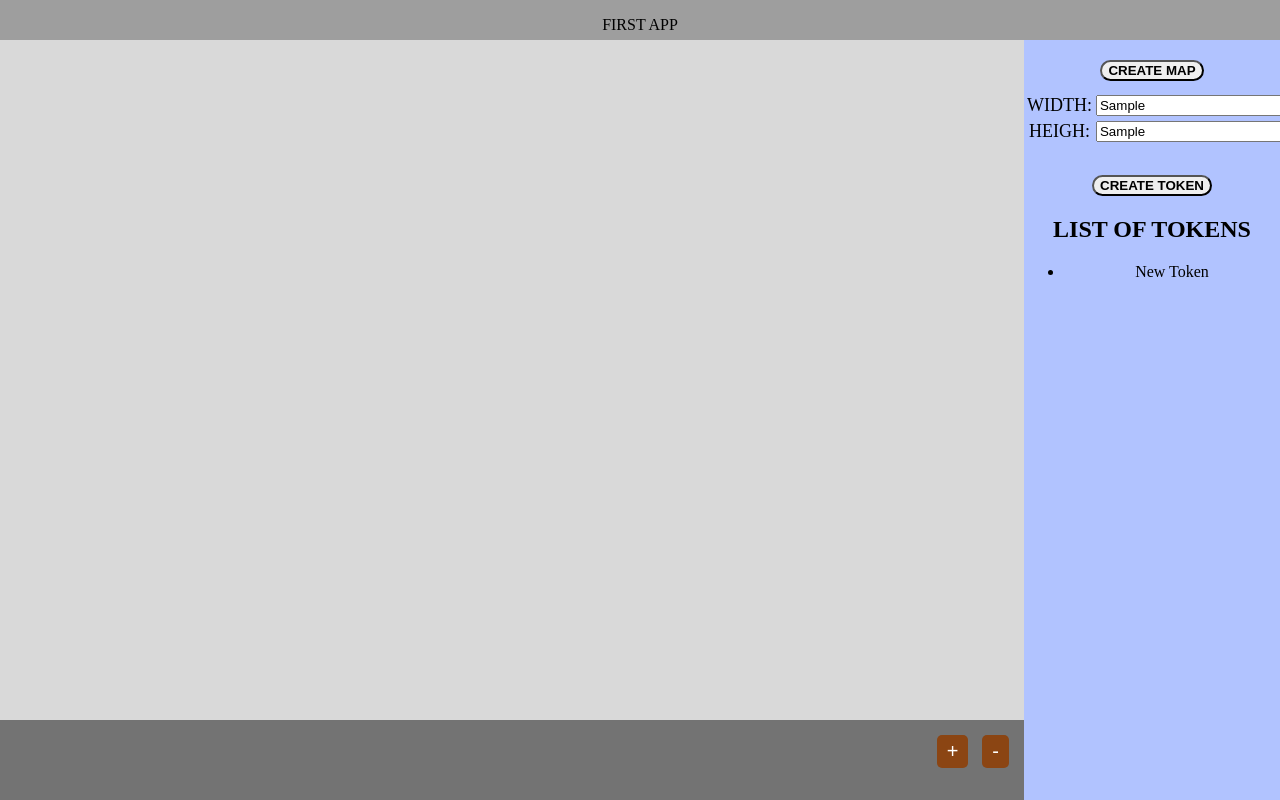
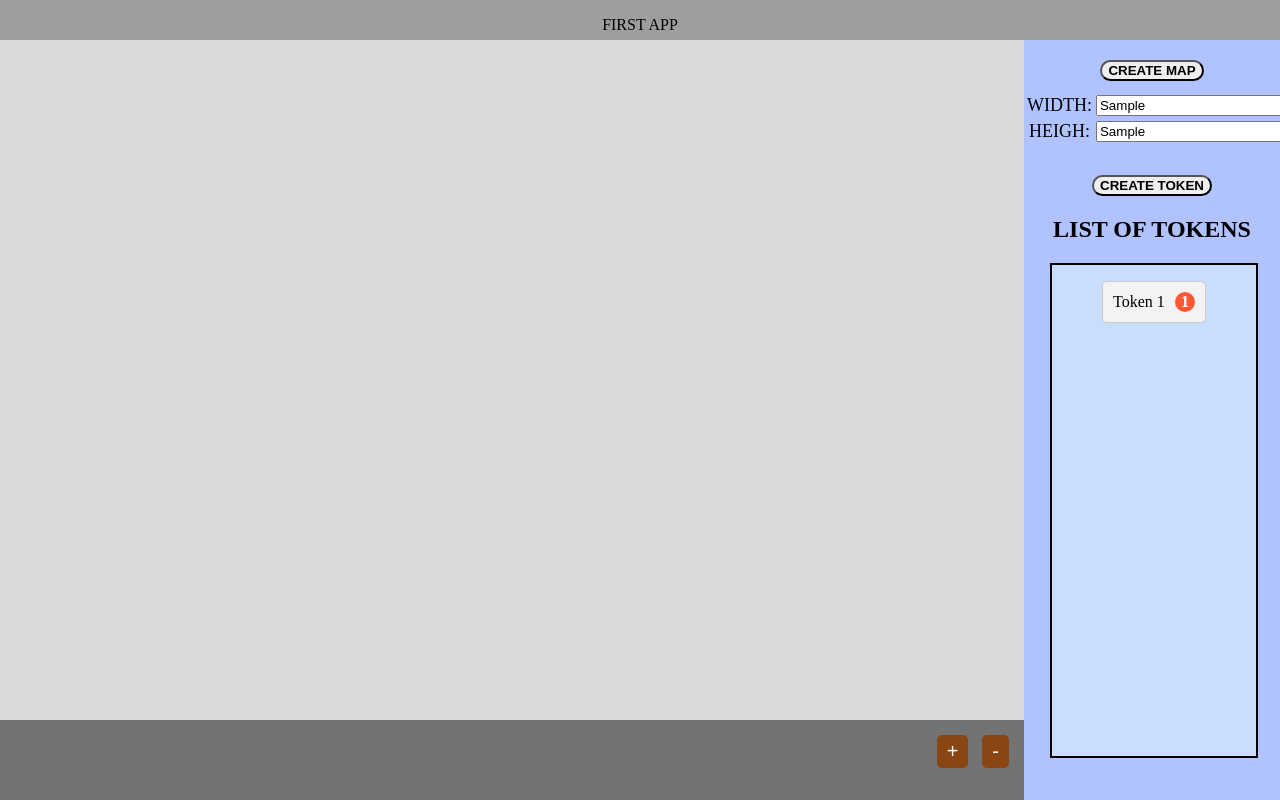
Before and after one commit to strokovrg/VTT_web, a plain HTML site: page src/index.html in a window 1280 px wide. Both pictures are taken after typing "Sample", "Sample" into the empty fields and a click on the button "CREATE TOKEN". Drawn offline with Linux system fonts and the light colour scheme.

Commit message:
Token List, NO DnD

```diff
--- a/src/index.html
+++ b/src/index.html
@@ -11,7 +11,7 @@
 
     <mainfield>
         <div class="map-container">
-            <div class = "deskmap"></div>
+            <div class = "deskmap" ></div>
         </div>
     </mainfield>
 
@@ -33,11 +33,11 @@
         </div>
         <div class = "tokens">
             <button class = "createtoken">CREATE TOKEN</button>
-            <div class="table2">
-                <h2>LIST OF TOKENS</h2>
-                <ul style="list-style-type:disc;" class="tokenlist">
-
-                </ul>
+            <h2>LIST OF TOKENS</h2>
+            <div class="token-container">
+                <div class="table2">
+                    <ul style="list-style-type:disc;" class="tokenlist"></ul>                </ul>
+                </div>
             </div>
         </div>
     </rightsidebar>
--- a/src/script.js
+++ b/src/script.js
@@ -1,5 +1,3 @@
-const createMapButton = document.querySelector('.createmap');
-const createTokenButton = document.querySelector('.createtoken');
 const tokenList = document.querySelector('.tokenlist');
 const deskmap = document.querySelector('.deskmap');
 const mapContainer = document.querySelector(".map-container");
@@ -7,6 +5,9 @@ const mapContainer = document.querySelector(".map-container");
 const widthInput = document.getElementById('mapX')
 const heightInput = document.getElementById('mapY');
 
+// Получение id кнопок
+const createMapButton = document.querySelector('.createmap');
+const createTokenButton = document.querySelector('.createtoken');
 const zoomInButton = document.querySelector(".zoom-in");
 const zoomOutButton = document.querySelector(".zoom-out");
 
@@ -48,7 +49,6 @@ function createMap()
         for (let i = 0; i < width * height; i++) {
             const cell = document.createElement("div");
             cell.className = "cell";
-            cell.textContent = i;
             deskmap.appendChild(cell);
         }
     } else
@@ -59,9 +59,20 @@ function createMap()
 }
 
 // Функция для создания токена
+let tokenCounter = 1;
 function createToken()
 {
-    const newTokenItem = document.createElement('li');
-    newTokenItem.textContent = 'New Token';
-    tokenList.appendChild(newTokenItem);
+    const token = document.createElement("li");
+    token.textContent = `Token ${tokenCounter}`;
+    token.draggable = true;
+    token.classList.add("token");
+
+    const tokenBadge = document.createElement("div");
+    tokenBadge.classList.add("token-badge");
+    tokenBadge.textContent = tokenCounter; // Добавляем номер на фишку
+
+    token.appendChild(tokenBadge);
+    tokenList.appendChild(token);
+
+    tokenCounter++;
 }
--- a/src/style.css
+++ b/src/style.css
@@ -32,7 +32,7 @@ mainfield
         width: 100%;
         height: 100%;
         overflow: auto;
-
+        display: flex;
 
         .deskmap {
             margin: auto;
@@ -46,7 +46,11 @@ mainfield
             width: 50px;
             height: 50px;
             background-color: white;
-            border: 1px solid black;
+            border: 2px solid black;
+            display: flex;
+            align-items: center;
+            justify-content: center;
+            cursor: pointer;
         }
     }
 }
@@ -87,12 +91,64 @@ rightsidebar
 
     .tokens
     {
+        width: 100%;
+        height: 85%;
         margin-top: 30px;
+        text-align: center;
+        position: absolute;
+
         .createtoken
         {
             border-radius: 30px;
             font-weight: 650;
         }
+
+        .token-container
+        {
+            margin-left: 10%;
+            margin-right: 10%;
+            width: 80%;
+            height: 76%;
+            border: 2px solid #000000;
+            background-color: #cbddff;
+            display: flex;
+            justify-content: center;
+            overflow: auto;
+
+
+            .tokenlist
+            {
+                padding: 0;
+            }
+
+            .token
+            {
+                display: flex;
+                align-items: center;
+                margin: 5px 0;
+                padding: 10px;
+                background-color: #f3f3f3;
+                border: 1px solid #ccc;
+                border-radius: 5px;
+                cursor: grab;
+            }
+
+            /* Стили для фишки токена */
+            .token-badge
+            {
+                width: 20px;
+                height: 20px;
+                background-color: #ff5733; /* Цвет фишки */
+                border-radius: 50%;
+                margin-left: 10px;
+                display: flex;
+                align-items: center;
+                justify-content: center;
+                color: #fff; /* Цвет текста на фишке */
+                font-weight: bold; /* Жирный текст на фишке */
+            }
+        }
+
     }
 }
 
```
